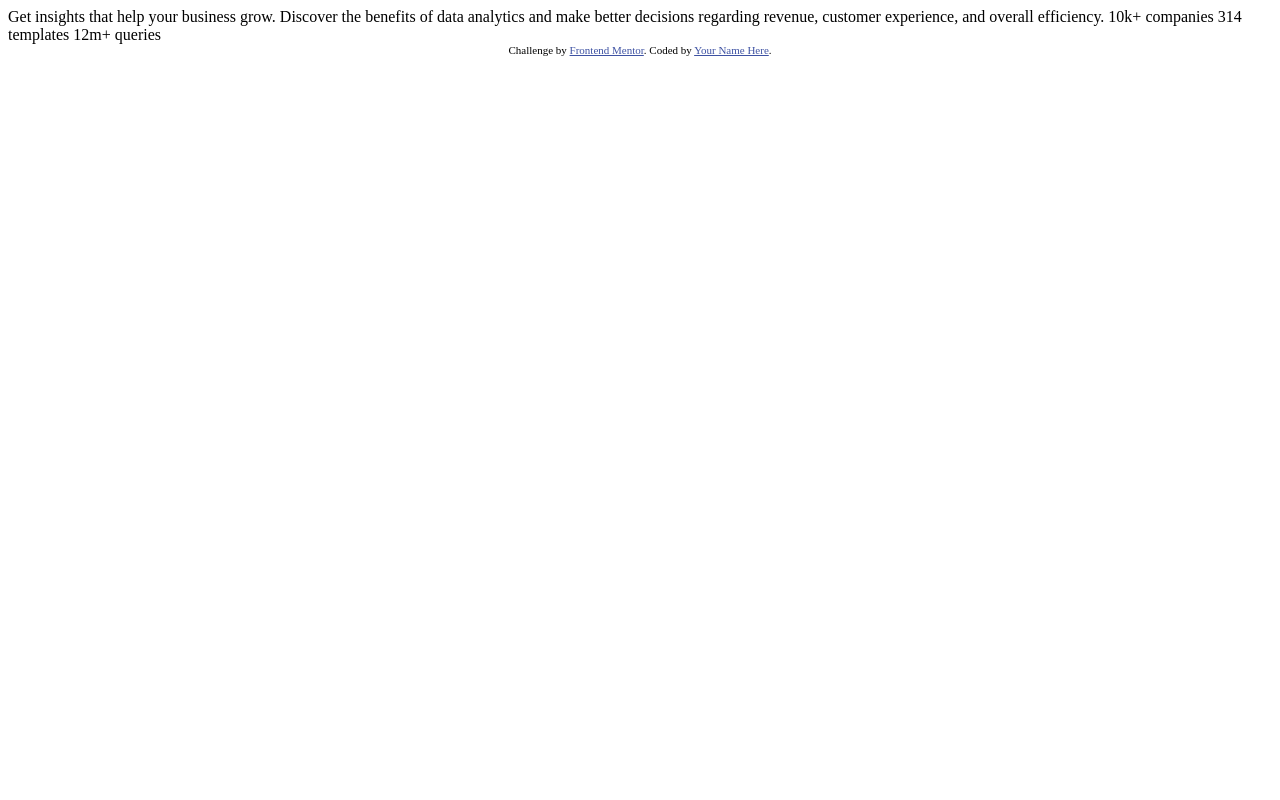
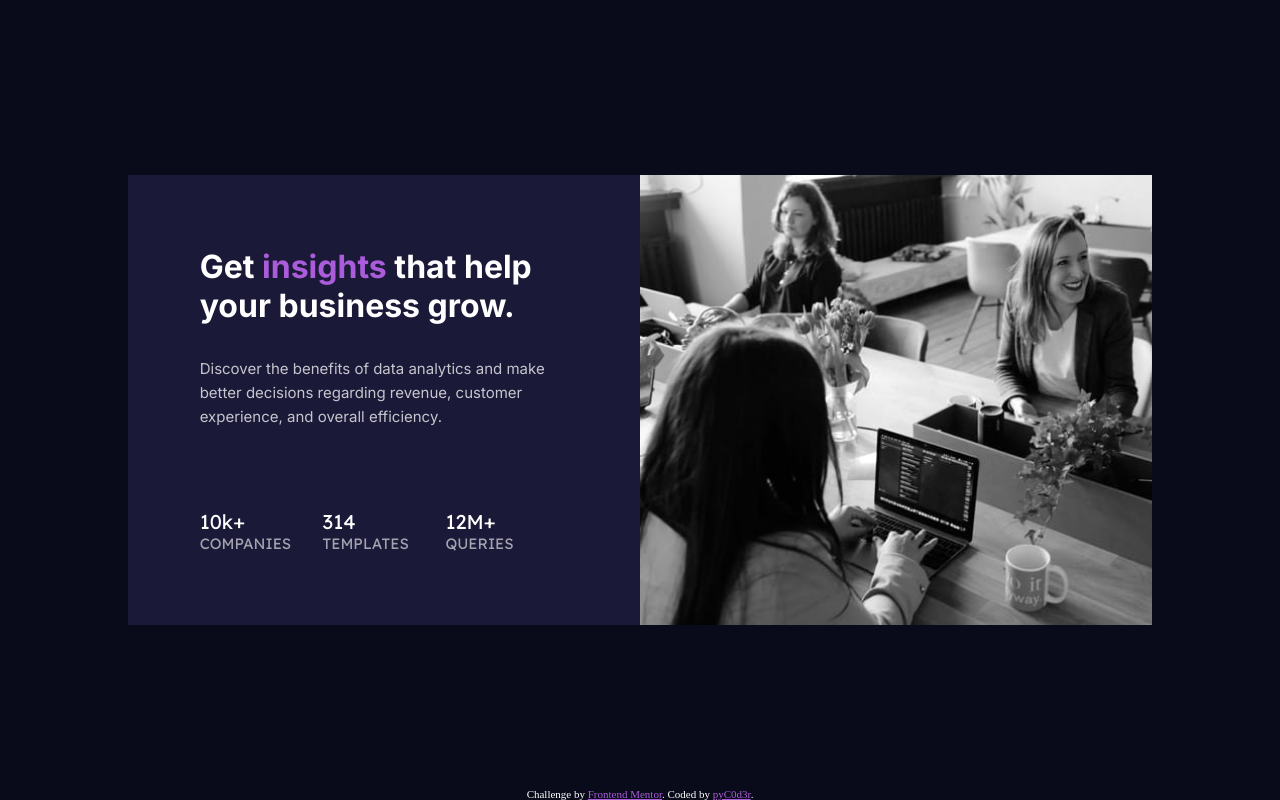
Before and after one commit to pyc0d3r/stats-preview-card, a plain HTML site: page index.html in a window 1280 px wide. Drawn offline with Linux system fonts and the light colour scheme.

Commit message:
Add elements styles

```diff
--- a/index.html
+++ b/index.html
@@ -1,33 +1,68 @@
 <!DOCTYPE html>
 <html lang="en">
+
 <head>
   <meta charset="UTF-8">
-  <meta name="viewport" content="width=device-width, initial-scale=1.0"> <!-- displays site properly based on user's device -->
+  <meta name="viewport" content="width=device-width, initial-scale=1.0">
+  <!-- displays site properly based on user's device -->
 
   <link rel="icon" type="image/png" sizes="32x32" href="./images/favicon-32x32.png">
 
   <title>Frontend Mentor | Stats preview card component</title>
+  <link rel="stylesheet" href="style.css">
+
+
+  <link rel="preconnect" href="https://fonts.googleapis.com">
+  <link rel="preconnect" href="https://fonts.gstatic.com" crossorigin>
+  <link href="https://fonts.googleapis.com/css2?family=Inter:wght@400;700&display=swap" rel="stylesheet">
+
+
+  <link rel="preconnect" href="https://fonts.googleapis.com">
+  <link rel="preconnect" href="https://fonts.gstatic.com" crossorigin>
+  <link href="https://fonts.googleapis.com/css2?family=Lexend+Deca&display=swap" rel="stylesheet">
+
+
 
   <!-- Feel free to remove these styles or customise in your own stylesheet 👍 -->
   <style>
-    .attribution { font-size: 11px; text-align: center; }
-    .attribution a { color: hsl(228, 45%, 44%); }
+    .attribution {
+      font-size: 11px;
+      text-align: center;
+      margin-top: 0.5rem;
+    }
+
+    .attribution a {
+      color: hsl(277, 64%, 61%);
+    }
   </style>
 </head>
+
 <body>
+  <div class="wrapper">
+    <div class="container">
+      <div class="text">
+        <h1>Get <span class="insigths">insights</span> that help your business grow.</h1>
 
-  Get insights that help your business grow.
+        <p>Discover the benefits of data analytics and make better decisions regarding revenue, customer
+          experience, and overall efficiency.</p>
 
-  Discover the benefits of data analytics and make better decisions regarding revenue, customer
-  experience, and overall efficiency.
+        <ul>
+          <li>10k+ <span>companies</span></li>
+          <li>314 <span>templates</span></li>
+          <li>12M+ <span>queries</span></li>
+        </ul>
+      </div>
+    </div>
 
-  10k+ companies
-  314 templates
-  12m+ queries
+    <div class="background">
+    </div>
+  </div>
+
 
   <div class="attribution">
     Challenge by <a href="https://www.frontendmentor.io?ref=challenge" target="_blank">Frontend Mentor</a>.
-    Coded by <a href="#">Your Name Here</a>.
+    Coded by <a href="#">pyC0d3r</a>.
   </div>
 </body>
+
 </html>
--- /dev/null
+++ b/style.css
@@ -0,0 +1,144 @@
+* {
+  margin: 0;
+  padding: 0;
+}
+
+*,
+*::before,
+*::after {
+  box-sizing: border-box;
+}
+
+body {
+  background-color: hsl(233, 47%, 7%);
+  height: 100vh;
+  display: flex;
+  flex-direction: column;
+  justify-content: center;
+
+}
+
+/*
+  font-family: 'Inter', sans-serif;
+  font-family: 'Lexend Deca', sans-serif;
+  font size: 15px
+*/
+
+.wrapper {
+  width: 80%;
+  margin: 0 auto;
+  display: flex;
+  flex-direction: row;
+}
+
+.container {
+  width: 50%;
+  display: flex;
+  background-color: hsl(244, 38%, 16%);
+  align-items: center;
+  padding: 7%;
+  min-width: min-content;
+}
+
+.background {
+  width: 50%;
+  background-image: url(images/image-header-desktop.jpg);
+  background-size:cover;
+}
+
+.text {
+  display: flex;
+  flex-direction: column;
+  gap: 2rem;
+  width: 100%;
+}
+
+h1 {
+  color: white;
+  font-family: 'Inter', sans-serif;
+  font-size: 700;
+  width: 100%;
+}
+
+p {
+  color: hsla(0, 0%, 100%, 0.75);
+  font-size: 15px;
+  font-family: 'Inter', sans-serif;
+  width: 100%;
+  margin-bottom: 3rem;
+  line-height: 1.5rem;
+}
+
+ul {
+  list-style: none;
+  display: flex;
+  color: white;
+  font-family: 'Lexend Deca', sans-serif;
+  width: 100%;
+  /* gap: 10%; */
+  justify-content: space-between;
+  flex-direction: row;
+}
+
+li {
+  display: flex;
+  flex-direction: column;
+  width: 100%;
+  font-size: 20px;
+}
+
+span {
+  text-transform: uppercase;
+  color: hsla(0, 0%, 100%, 0.6);
+  font-family: 'Lexend Deca', sans-serif;
+  font-size: 15px;
+
+}
+
+.insigths {
+  text-transform: initial;
+  font-family: 'Inter', sans-serif;
+  color: hsl(277, 64%, 61%);
+  font-size: 32px;
+}
+
+.attribution {
+  bottom: 0;
+  left: 0;
+  text-align: center;
+  width: 100%;
+  color: white;
+  position: fixed;
+}
+
+@media (max-width:900px) {
+  .container {
+    display: flex;
+    flex-direction: column;
+    width: 100%;
+    text-align: center;
+    padding: 10%;
+  }
+
+  .wrapper {
+    flex-direction: column-reverse;
+  }
+
+  .background {
+    height: 350px;
+    width: 100%;
+    background-repeat: no-repeat;
+  }
+  ul {
+    display: flex;
+    flex-direction: column;
+    height: 200px;
+  }
+  p {
+    margin: 0;
+  }
+  .attribution{
+    position: relative;
+  }
+
+}
```
